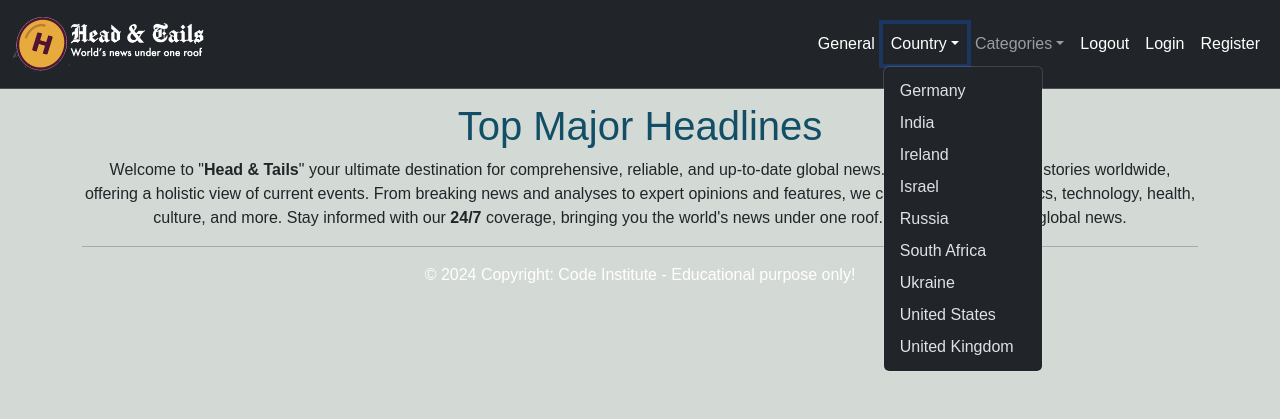
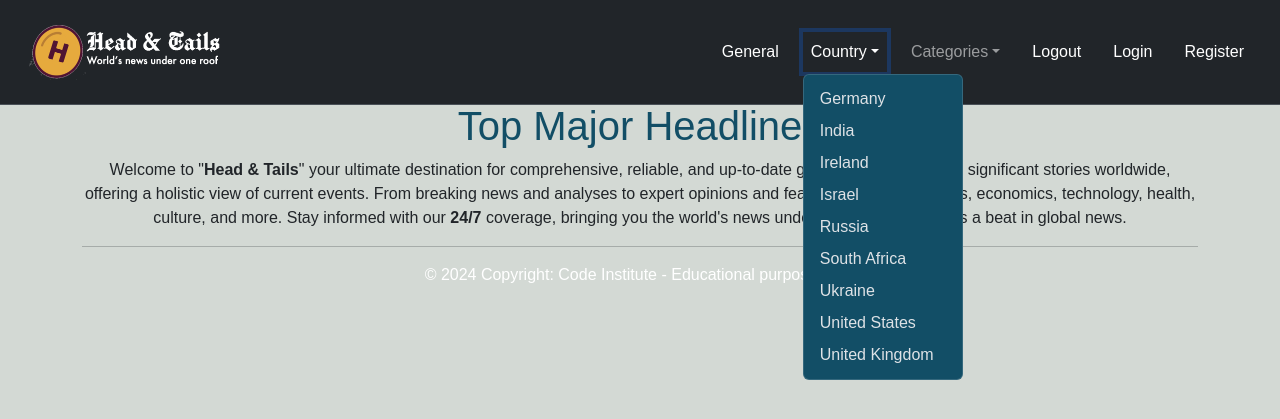
Before and after one commit to Kamal-Kohli/News_App_PP4, a Django app: page / in a window 1280 px wide, after a click on "Country". Shown: the top 419 px of the page. Run offline with Django 4.2, Linux system fonts and the light colour scheme; data that the repository does not hold is empty; some libraries are stand-ins or nearby versions.

Commit message:
add style to navbar

```diff
--- a/static/css/base.css
+++ b/static/css/base.css
@@ -10,3 +10,35 @@ h1 {
     padding-top: 2rem;
     color: #124e66;
 }
+
+.navbar {
+    padding: 1rem;
+    background: #212a31;
+}
+
+nav ul {
+    list-style: none;
+    display: flex;
+    gap: 1rem;
+}
+
+nav ul li {
+    display: inline;
+}
+
+nav ul li a {
+    text-decoration: none;
+}
+
+.dropdown-menu {
+    background: #124e66;
+}
+
+.auth-links {
+    float: right;
+}
+
+.active {
+    border-bottom: 2px solid var(--blue);
+    font-weight: 500;
+}
--- a/templates/base.html
+++ b/templates/base.html
@@ -11,9 +11,10 @@
             crossorigin="anonymous">
         <link rel="stylesheet" href="{% static 'css/base.css' %}">
         <script src="https://kit.fontawesome.com/16606b6431.js" crossorigin="anonymous"></script>
-        <title>News</title>
+        <title>H&T news</title>
     </head>
     <body class="custom-bg">
+        {% with request.resolver_match.url_name as url_name %}
         <nav class="navbar navbar-expand-lg bg-dark fixed-top navbar border-bottom border-body" data-bs-theme="dark">
             <div class="container-fluid">
                 <a class="navbar-brand" href="{% url 'home' %}?category=general"><img src="{% static 'images/logo.webp' %}" alt="Animated Logo" class="logo" width="200px"></a>
@@ -69,10 +70,12 @@
                 </div>
             </div>
         </nav>
-         <!-- Footer -->
+        {% endwith %}
+
+    <!-- News Articles(home.html) -->
     <div class="content container">
         {% block content %}{% endblock %}
-     </div>
+    </div>
 
     <!-- Footer -->
     <footer class="text-white pt-2 d-flex mt-auto">
```
